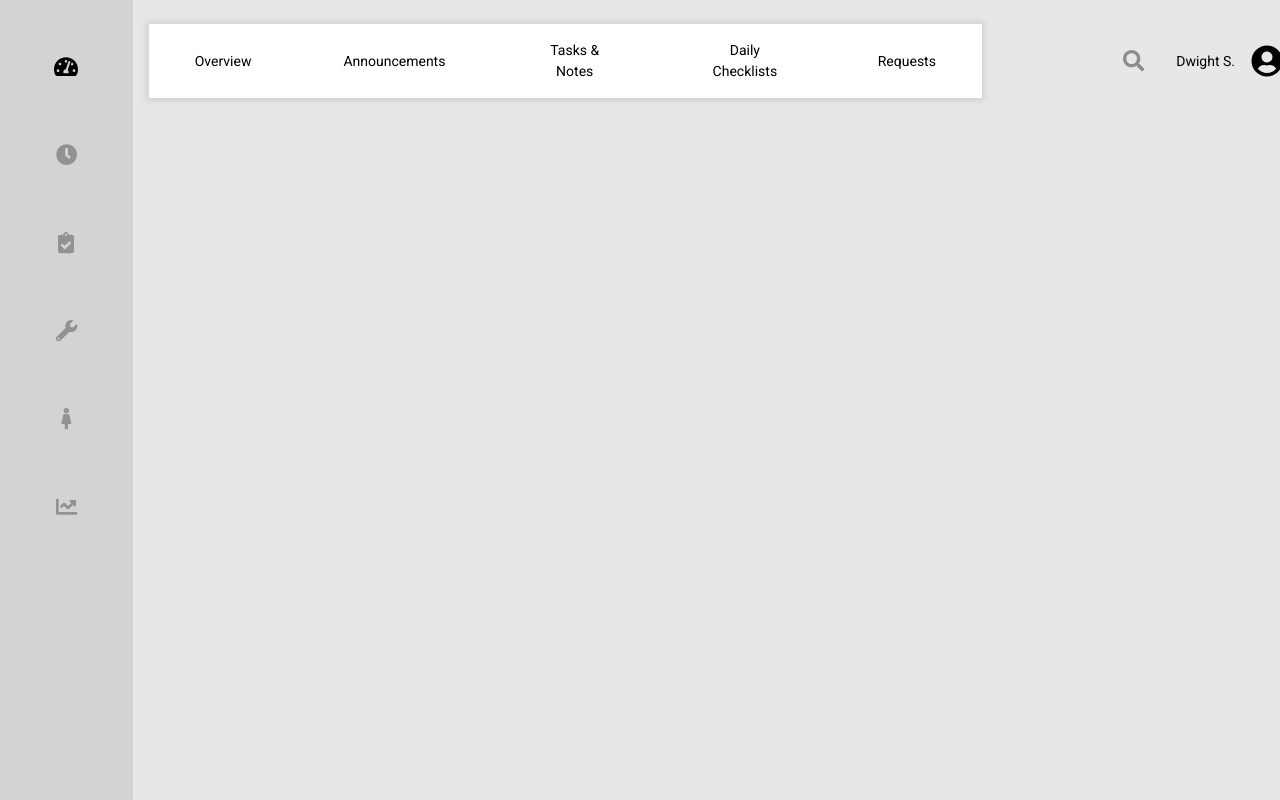
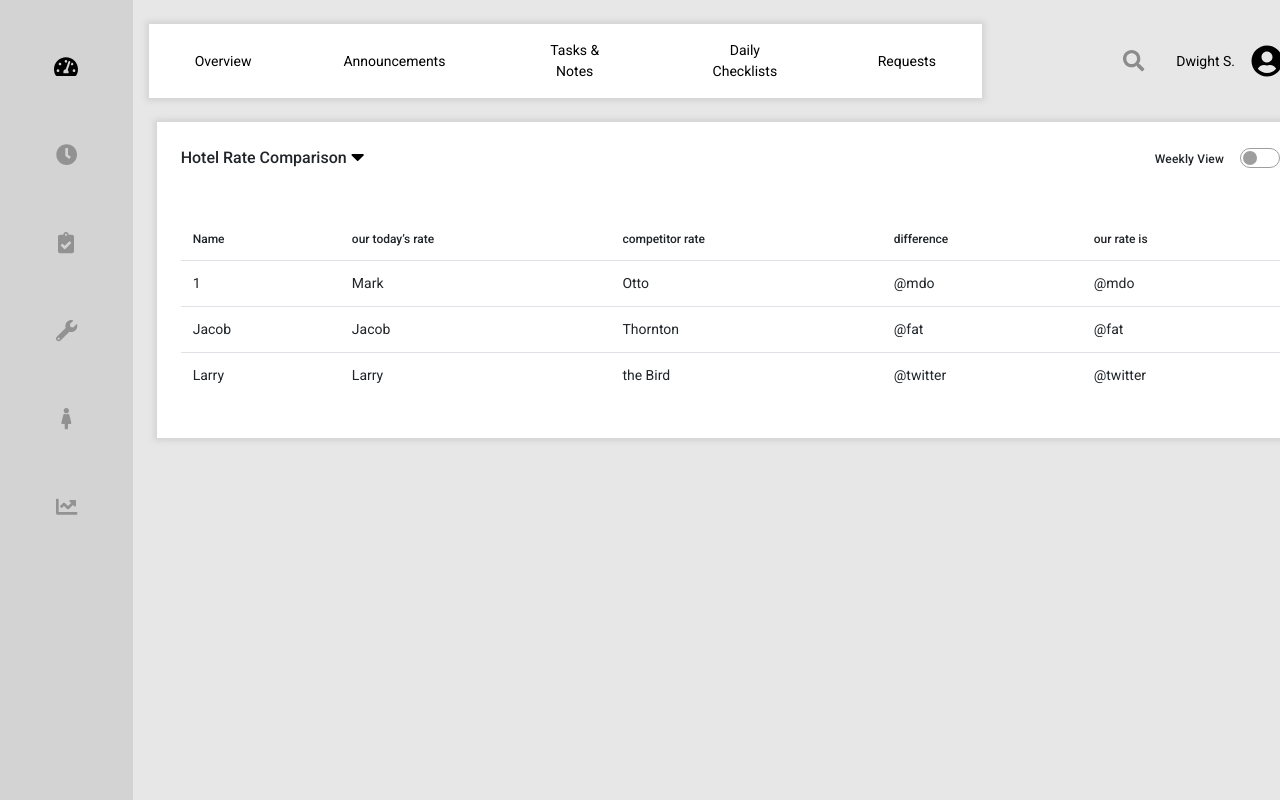
Before and after one commit to KamranAlex/mpl_task, a React (Create React App) app: page / in a window 1280 px wide. Shown: the top 800 px of the page. Built offline with nearby package versions, Linux system fonts and the light colour scheme; no server answers.

Commit message:
table UI ready

```diff
--- a/src/components/Header/Header.js
+++ b/src/components/Header/Header.js
@@ -7,11 +7,11 @@ const Header = () => {
   return (
     <div className='header d-flex justify-content-between my-4 mx-3'>
       <div className='header-nav d-flex'>
-        <a href=''>Overview</a>
-        <a href=''>Announcements</a>
-        <a href=''>Tasks & Notes</a>
-        <a href=''> Daily Checklists</a>
-        <a href=''>Requests</a>
+        <a href='/'>Overview</a>
+        <a href='/'>Announcements</a>
+        <a href='/'>Tasks & Notes</a>
+        <a href='/'> Daily Checklists</a>
+        <a href='/'>Requests</a>
       </div>
       <div className='search d-flex justify-content-around'>
         <FontAwesomeIcon
--- /dev/null
+++ b/src/components/MainContent/DailyTable.js
@@ -0,0 +1,43 @@
+import React from 'react';
+import './MainContent.css';
+
+const DailyTable = () => {
+  return (
+    <table class='table'>
+      <thead class='thead'>
+        <tr>
+          <th scope='col'>Name</th>
+          <th scope='col'>our today’s rate</th>
+          <th scope='col'>competitor rate</th>
+          <th scope='col'>difference</th>
+          <th scope='col'>our rate is</th>
+        </tr>
+      </thead>
+      <tbody>
+        <tr>
+          <td>1</td>
+          <td>Mark</td>
+          <td>Otto</td>
+          <td>@mdo</td>
+          <td>@mdo</td>
+        </tr>
+        <tr>
+          <td>Jacob</td>
+          <td>Jacob</td>
+          <td>Thornton</td>
+          <td>@fat</td>
+          <td>@fat</td>
+        </tr>
+        <tr>
+          <td>Larry</td>
+          <td>Larry</td>
+          <td>the Bird</td>
+          <td>@twitter</td>
+          <td>@twitter</td>
+        </tr>
+      </tbody>
+    </table>
+  );
+};
+
+export default DailyTable;
--- /dev/null
+++ b/src/components/MainContent/MainContent.css
@@ -0,0 +1,29 @@
+.comparison-section {
+  width: 100%;
+  min-height: auto;
+  background: #ffffff;
+  box-shadow: 0 0 6px 3px lightgrey;
+}
+
+.comparison-section .table-top p {
+  font-size: 16px;
+  font-weight: 500;
+}
+.comparison-section .table-top span {
+  font-size: 12px;
+  font-weight: 500;
+}
+
+.table thead th {
+  vertical-align: bottom;
+  border-bottom: none !important;
+  font-size: 12px !important;
+  font-weight: 500;
+}
+
+.table td {
+  font-size: 14px !important;
+}
+.table th {
+  border-top: none !important;
+}
--- a/src/components/MainContent/MainContent.js
+++ b/src/components/MainContent/MainContent.js
@@ -1,8 +1,17 @@
+import { FormGroup, Grid, Typography, withStyles } from '@material-ui/core';
+import Switch from '@material-ui/core/Switch';
+import { FontAwesomeIcon } from '@fortawesome/react-fontawesome';
 import React, { useEffect, useState } from 'react';
 import Header from '../Header/Header';
+import './MainContent.css';
+import { faCaretDown } from '@fortawesome/free-solid-svg-icons';
+import WeeklyTable from './WeeklyTable';
+import DailyTable from './DailyTable';
 
 const MainContent = () => {
   const [info, setInfo] = useState([]);
+  const [toggled, setToggled] = useState({ checked: false });
+
   useEffect(() => {
     fetch(
       'https://us-central1-stremlind-app.cloudfunctions.net/api/hotel/rate-comparison'
@@ -13,9 +22,85 @@ const MainContent = () => {
         setInfo(data);
       });
   }, []);
+
+  // Making Toggle Switch
+  const AntSwitch = withStyles((theme) => ({
+    root: {
+      width: 40,
+      height: 20,
+      padding: 0,
+      display: 'flex'
+    },
+    switchBase: {
+      padding: 3,
+      color: theme.palette.grey[500],
+      '&$checked': {
+        transform: 'translateX(20px)',
+        color: theme.palette.common.white,
+        '& + $track': {
+          opacity: 1,
+          backgroundColor: '#DE6552',
+          borderColor: '#DE6552'
+        }
+      }
+    },
+    thumb: {
+      width: 14,
+      height: 14,
+      boxShadow: 'none'
+    },
+    track: {
+      border: `1px solid ${theme.palette.grey[500]}`,
+      borderRadius: 16 / 1,
+      opacity: 1,
+      backgroundColor: theme.palette.common.white
+    },
+    checked: {}
+  }))(Switch);
+
+  const handleChange = (event) => {
+    setToggled({ ...toggled, checked: event.target.checked });
+  };
+
   return (
     <div className='main-content'>
       <Header></Header>
+      <div className='comparison-section m-4'>
+        <div className='table-top d-flex justify-content-between align-items-center p-4'>
+          <p className='m-0'>
+            Hotel Rate Comparison{' '}
+            <FontAwesomeIcon
+              icon={faCaretDown}
+              size='lg'
+              style={{ color: '#000000' }}
+            />
+          </p>
+          <FormGroup>
+            <Typography component='div'>
+              <Grid component='label' container alignItems='center' spacing={2}>
+                <Grid item>
+                  <span className='m-0'>Weekly View</span>
+                </Grid>
+                <Grid item>
+                  <AntSwitch
+                    checked={toggled.checked}
+                    onChange={handleChange}
+                    name='checked'
+                  />
+                </Grid>
+              </Grid>
+            </Typography>
+          </FormGroup>
+        </div>
+        {/* Comparison Table */}
+        <div className='comparison-table p-4'>
+          {toggled.checked === true ? (
+            <WeeklyTable></WeeklyTable>
+          ) : (
+            <DailyTable></DailyTable>
+          )}
+        </div>
+      </div>
     </div>
   );
 };
--- /dev/null
+++ b/src/components/MainContent/WeeklyTable.js
@@ -0,0 +1,39 @@
+import React from 'react';
+import './MainContent.css';
+
+const WeeklyTable = () => {
+  return (
+    <table class='table'>
+      <thead class='thead'>
+        <tr>
+          <th scope='col'>#</th>
+          <th scope='col'>First</th>
+          <th scope='col'>Last</th>
+          <th scope='col'>Handle</th>
+        </tr>
+      </thead>
+      <tbody>
+        <tr>
+          <td>1</td>
+          <td>Mark</td>
+          <td>Otto</td>
+          <td>@mdo</td>
+        </tr>
+        <tr>
+          <td>Jacob</td>
+          <td>Jacob</td>
+          <td>Thornton</td>
+          <td>@fat</td>
+        </tr>
+        <tr>
+          <td>Larry</td>
+          <td>Larry</td>
+          <td>the Bird</td>
+          <td>@twitter</td>
+        </tr>
+      </tbody>
+    </table>
+  );
+};
+
+export default WeeklyTable;
```
